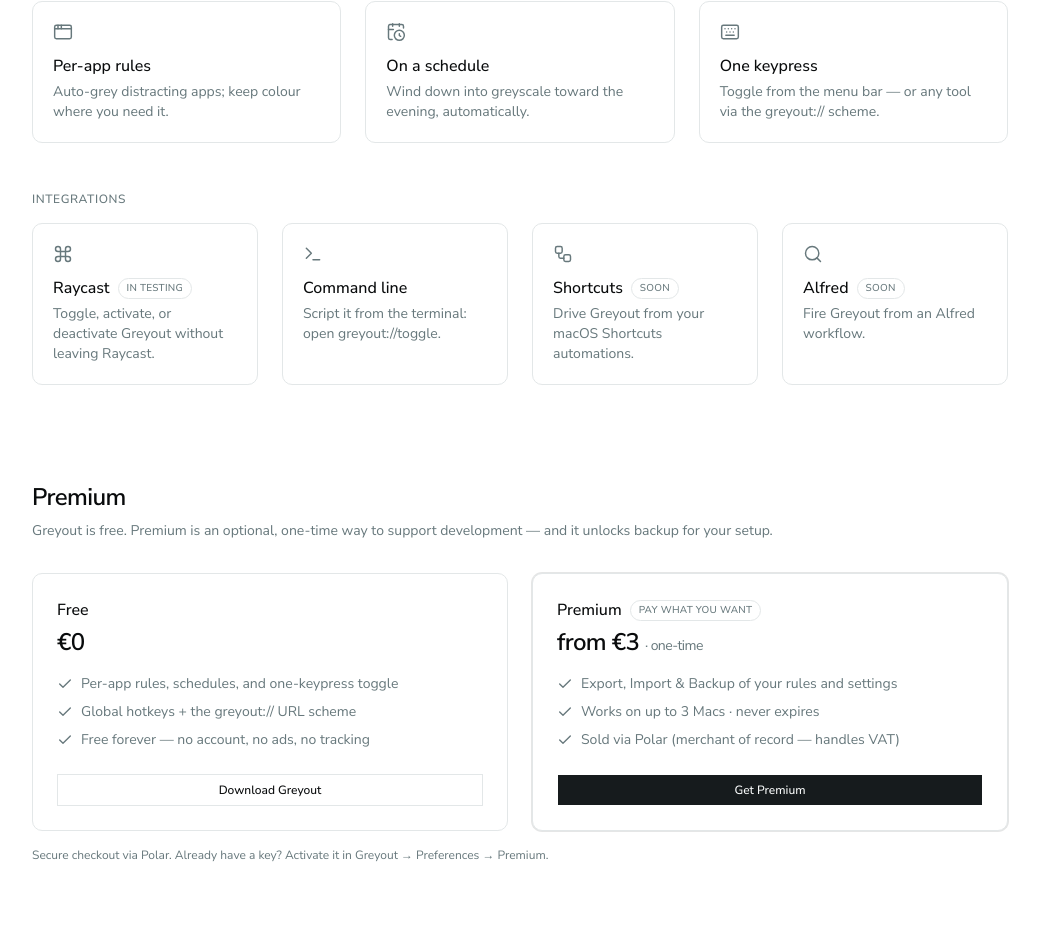
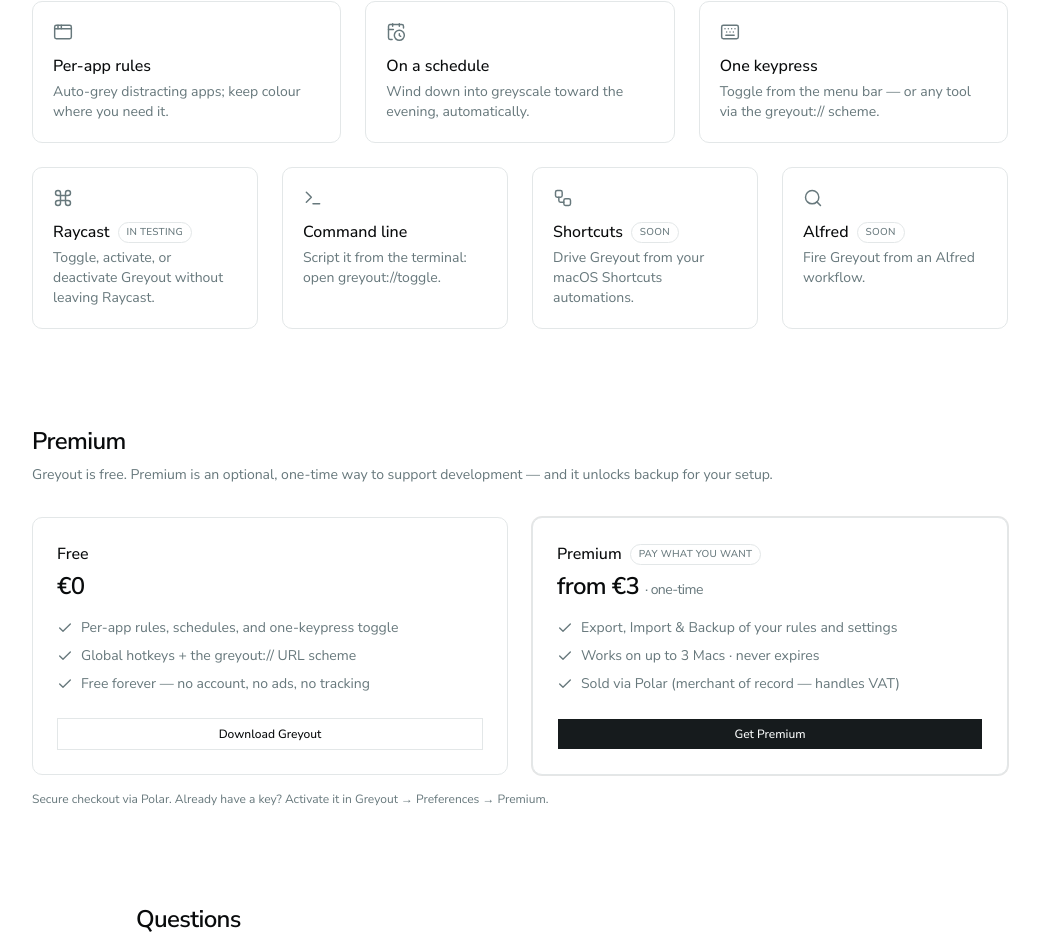
Before and after one commit to caasols/greyout-page, a Next.js app: page / in a window 1280 px wide. Shown: the part 1344-2296 px from the top of the page, without its empty margins (120-1160 px from the left). Built offline with nearby package versions, Linux system fonts and the light colour scheme; no server answers.

Commit message:
refactor(site): drop the "Integrations" heading; tighten the grid
Remove the "Integrations" sub-heading so the integration cards sit closer to
the feature cards (now a 24px gap); promote those card titles to h3 to match.

Co-Authored-By: Claude Opus 4.8 <noreply@anthropic.com>

```diff
--- a/components/sections/features.tsx
+++ b/components/sections/features.tsx
@@ -53,15 +53,12 @@ export function Features() {
         ))}
       </div>
 
-      <h3 className="mt-12 text-xs font-medium uppercase tracking-wider text-muted-foreground">
-        Integrations
-      </h3>
-      <div className="mt-4 grid gap-6 sm:grid-cols-2 lg:grid-cols-4">
+      <div className="mt-6 grid gap-6 sm:grid-cols-2 lg:grid-cols-4">
         {integrations.map((f) => (
           <div key={f.title} className="rounded-xl border bg-card p-5">
             <f.icon className="size-5 text-muted-foreground" strokeWidth={1.75} />
             <div className="mt-3 flex items-center gap-2">
-              <h4 className="font-medium">{f.title}</h4>
+              <h3 className="font-medium">{f.title}</h3>
               {f.status && (
                 <span className="rounded-full border px-2 py-0.5 text-[10px] font-medium uppercase tracking-wide text-muted-foreground">
                   {f.status}
```
